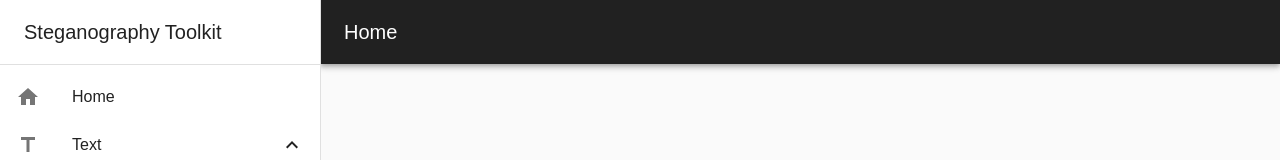
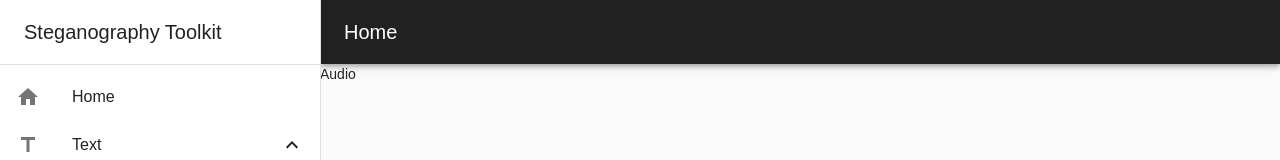
Before and after one commit to Dabolus/steganography-toolkit, a React (Create React App) app: page /audio in a window 1280 px wide. Shown: the top 160 px of the page. Built offline with nearby package versions, Linux system fonts and the light colour scheme.

Commit message:
fix: missing children on sidebar layout

```diff
--- a/src/components/SidebarLayout.tsx
+++ b/src/components/SidebarLayout.tsx
@@ -37,7 +37,9 @@ const useStyles = makeStyles((theme) => ({
   },
   content: {
     width: '100vw',
+    minHeight: '100vh',
     float: 'right',
+    position: 'relative',
 
     [theme.breakpoints.up('sm')]: {
       width: 'calc(100vw - min(100vw - 64px, 320px))',
@@ -47,6 +49,7 @@ const useStyles = makeStyles((theme) => ({
 
 const SidebarLayout: FunctionComponent<SidebarLayoutProps> = ({
   menuContent,
+  children,
 }) => {
   const theme = useTheme();
 
@@ -80,7 +83,7 @@ const SidebarLayout: FunctionComponent<SidebarLayoutProps> = ({
       </Drawer>
 
       <div className={classes.content}>
-        <AppBar position="sticky">
+        <AppBar position="static">
           <Toolbar>
             {!isNarrow && (
               <IconButton
@@ -96,6 +99,8 @@ const SidebarLayout: FunctionComponent<SidebarLayoutProps> = ({
             <Typography variant="h6">Home</Typography>
           </Toolbar>
         </AppBar>
+
+        {children}
       </div>
     </>
   );
```
